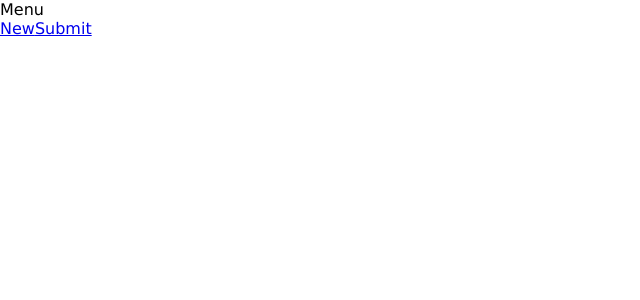
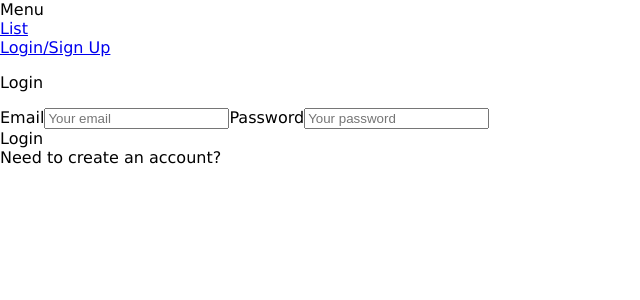
Before and after one commit to michalandrzejczak/graphql-training, a React (Create React App) app: page /login in a window 1280 px wide. Shown: the top 300 px of the page, without its empty margins (0-640 px from the left). Built offline with nearby package versions, Linux system fonts and the light colour scheme; the HTML template or start-up script is replaced by a standard one.

Commit message:
Added simple authentication

```diff
--- a/src/components/App.js
+++ b/src/components/App.js
@@ -2,6 +2,7 @@
 import LinkList from "./LinkList";
 import CreateLink from "./CreateLink";
 import Header from "./Header";
+import Login from "./Login";
 import {Route, Switch} from "react-router-dom";
 
 class App extends Component {
@@ -13,6 +14,7 @@
                     <Switch>
                         <Route exact path="/" component={LinkList}/>
                         <Route exact path="/create" component={CreateLink}/>
+                        <Route exact path="/login" component={Login}/>
                     </Switch>
                 </div>
             </div>
--- a/src/components/CreateLink.js
+++ b/src/components/CreateLink.js
@@ -10,7 +10,7 @@
 
     render() {
         const {description, url} = this.state;
-        const mutation = gql(`
+        const POST_MUTATION = gql(`
             mutation PostMutation($description: String!, $url: String!) {
                 post(description: $description, url: $url) {
                     id
@@ -25,7 +25,7 @@
             <div className="ma3 measure">
                 <p className="f4 fw6 ph0 mh0">Add link</p>
                 <div className="flex flex-column mt3">
-                    <label for="description" className="db fw6 lh-copy f6">
+                    <label htmlFor="description" className="db fw6 lh-copy f6">
                         Description
                     </label>
                     <input
@@ -51,7 +51,7 @@
                     />
                 </div>
                 <Mutation
-                    mutation={mutation}
+                    mutation={POST_MUTATION}
                     variables={{description, url}}
                     onCompleted={() => this.props.history.push("/")}
                 >
--- a/src/components/Header.js
+++ b/src/components/Header.js
@@ -1,19 +1,41 @@
 import React, {Component} from "react";
 import {Link} from "react-router-dom";
 import {withRouter} from "react-router";
+import {AUTH_TOKEN} from "../constants";
 
 class Header extends Component {
     render() {
+        const authToken = localStorage.getItem(AUTH_TOKEN);
+
         return (
             <div className="flex pa2 justify-between nowrap bb bg-near-white">
-                <div className="flex flex-fixed black">
+                <div className="flex flex-fixed">
                     <div className="f6 b mr4">Menu</div>
                     <Link to="/" className="mh2 f6 no-underline dim black">
-                        New
+                        List
                     </Link>
-                    <Link to="/create" className="mh2 f6 no-underline dim black">
-                        Submit
-                    </Link>
+                    {authToken && (
+                        <Link to="/create" className="mh2 f6 no-underline dim black">
+                            Add new
+                        </Link>
+                    )}
+                </div>
+                <div className="flex flex-fixed">
+                    {authToken ? (
+                        <div
+                            className="pointer mh2 f6 no-underline dim black"
+                            onClick={() => {
+                                localStorage.removeItem(AUTH_TOKEN);
+                                this.props.history.push("/");
+                            }}
+                        >
+                            Logout
+                        </div>
+                    ) : (
+                        <Link to="/login" className="mh2 f6 no-underline dim black">
+                            Login/Sign Up
+                        </Link>
+                    )}
                 </div>
             </div>
         );
--- a/src/components/LinkList.js
+++ b/src/components/LinkList.js
@@ -6,7 +6,7 @@
 
 class LinkList extends Component {
     render() {
-        const linksQuery = gql(`
+        const LINKS_QUERY = gql(`
             {
                 feed (orderBy: createdAt_DESC) {
                     links {
@@ -19,7 +19,7 @@
         `);
 
         return (
-            <Query query={linksQuery}>
+            <Query query={LINKS_QUERY}>
                 {({loading, error, data}) => {
                     if (loading) return <div className="ma3 measure">Loading...</div>;
                     if (error) return <div className="dark-red">Unexpected error!</div>;
--- /dev/null
+++ b/src/components/Login.js
@@ -0,0 +1,114 @@
+import React, {Component} from "react";
+import {AUTH_TOKEN} from "../constants";
+import {Mutation} from "react-apollo";
+import gql from "graphql-tag";
+
+class Login extends Component {
+    state = {
+        login: true,
+        email: "",
+        password: "",
+        name: "",
+    };
+
+    render() {
+        const {login, email, password, name} = this.state;
+        const SIGNUP_MUTATION = gql(`
+            mutation SignupMutation($email: String!, $password: String!, $name: String!) {
+                signup(email: $email, password: $password, name: $name) {
+                    token
+                }
+            }
+        `);
+
+        const LOGIN_MUTATION = gql(`
+            mutation LoginMutation($email: String!, $password: String!) {
+                login(email: $email, password: $password) {
+                    token
+                }
+            }
+        `);
+
+        return (
+            <div className="ma3 measure">
+                <p className="f4 fw6 ph0 mh0">{login ? "Login" : "Sign Up"}</p>
+                <div className="flex flex-column mt3">
+                    {!login && (
+                        <div>
+                            <label htmlFor="name" className="db fw6 lh-copy f6">
+                                Name
+                            </label>
+                            <input
+                                type="text"
+                                value={name}
+                                name="name"
+                                id="name"
+                                placeholder="Your name"
+                                className="pa2 input-reset ba w-100 mb2"
+                                onChange={e => this.setState({name: e.target.value})}
+                            />
+                        </div>
+                    )}
+                    <label htmlFor="email" className="db fw6 lh-copy f6">
+                        Email
+                    </label>
+                    <input
+                        type="text"
+                        value={email}
+                        name="email"
+                        id="email"
+                        placeholder="Your email"
+                        className="pa2 input-reset ba w-100 mb2"
+                        onChange={e => this.setState({email: e.target.value})}
+                    />
+                    <label htmlFor="password" className="db fw6 lh-copy f6">
+                        Password
+                    </label>
+                    <input
+                        type="password"
+                        value={password}
+                        name="password"
+                        id="password"
+                        placeholder="Your password"
+                        className="pa2 input-reset ba w-100 mb2"
+                        onChange={e => this.setState({password: e.target.value})}
+                    />
+                </div>
+                <div className="flex mt3">
+                    <Mutation
+                        mutation={login ? LOGIN_MUTATION : SIGNUP_MUTATION}
+                        variables={{email, password, name}}
+                        onCompleted={data => this._confirm(data)}
+                    >
+                        {mutation => (
+                            <div
+                                className="pointer b ph3 pv2 mt3 mr2 ba b--black-80 bg-transparent dim pointer f6 dib"
+                                onClick={mutation}
+                            >
+                                {login ? "Login" : "Create account"}
+                            </div>
+                        )}
+                    </Mutation>
+                    <div
+                        className="pointer b ph3 pv2 mt3 ba b--black-80 bg-transparent dim pointer f6 dib"
+                        onClick={() => this.setState({login: !login})}
+                    >
+                        {login ? "Need to create an account?" : "Already have an account?"}
+                    </div>
+                </div>
+            </div>
+        );
+    }
+
+    _confirm = async data => {
+        const {token} = this.state.login ? data.login : data.signup;
+        this._saveUserData(token);
+        this.props.history.push("/");
+    };
+
+    _saveUserData = token => {
+        localStorage.setItem(AUTH_TOKEN, token);
+    };
+}
+
+export default Login;
--- /dev/null
+++ b/src/constants.js
@@ -0,0 +1 @@
+export const AUTH_TOKEN = 'auth-token';
--- a/src/index.js
+++ b/src/index.js
@@ -9,20 +9,19 @@
 import {InMemoryCache} from "apollo-cache-inmemory";
 import {setContext} from "apollo-link-context";
 import {BrowserRouter} from "react-router-dom";
+import {AUTH_TOKEN} from "./constants";
 
 const httpLink = createHttpLink({
     uri: "http://localhost:4000",
 });
 
 const authLink = setContext((_, {headers}) => {
-    // @todo - temporary solution, token retrieved from direct graphql login mutation
-    const token =
-        "eyJhbGciOiJIUzI1NiIsInR5cCI6IkpXVCJ9.eyJ1c2VySWQiOiJjanphNmM0ZXkyZWE5MGI1M3I0NmQ5emlnIiwiaWF0IjoxNTcwNjE1OTcyfQ.oPwkna-LdtM1PdYpPo-nYSOg2GCcnp4GUesTQ0vl-oU";
+    const token = localStorage.getItem(AUTH_TOKEN);
 
     return {
         headers: {
             ...headers,
-            authorization: `Bearer ${token}`,
+            authorization: token ?  `Bearer ${token}` : "",
         },
     };
 });
```
